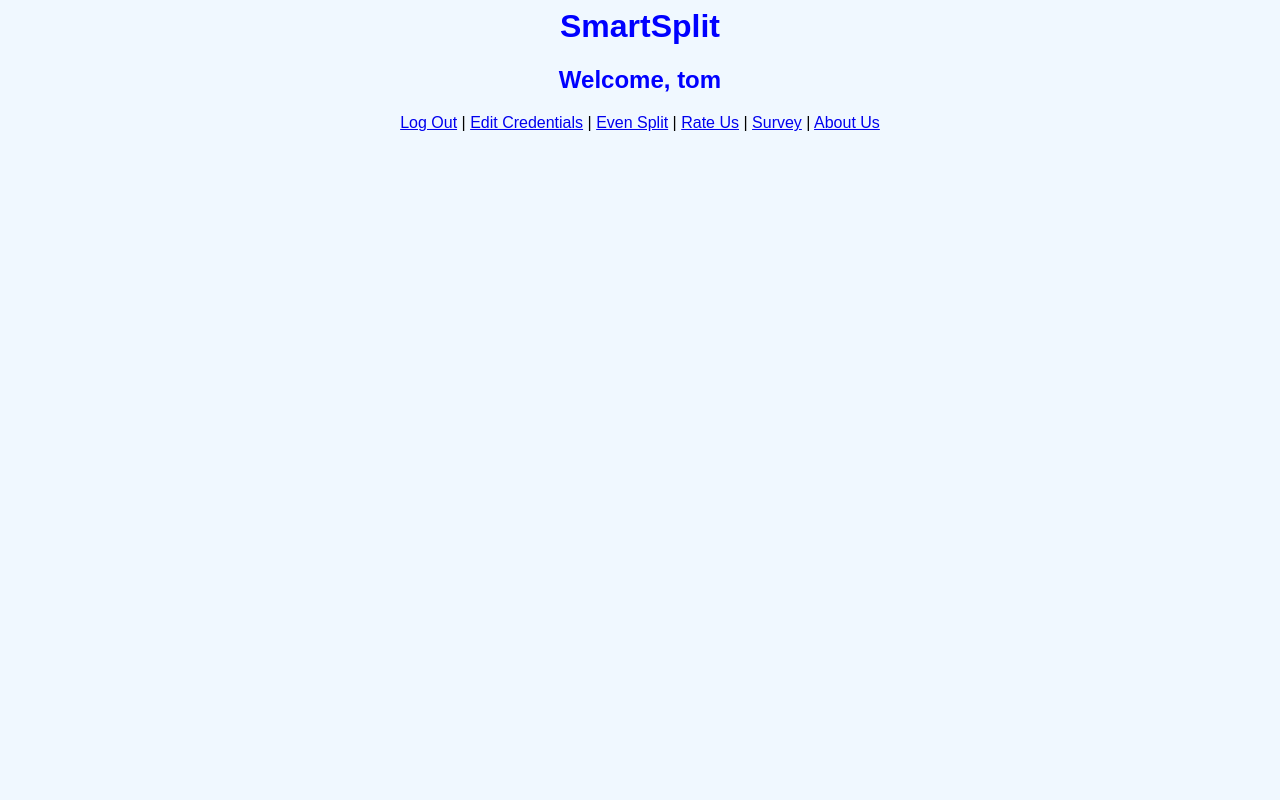
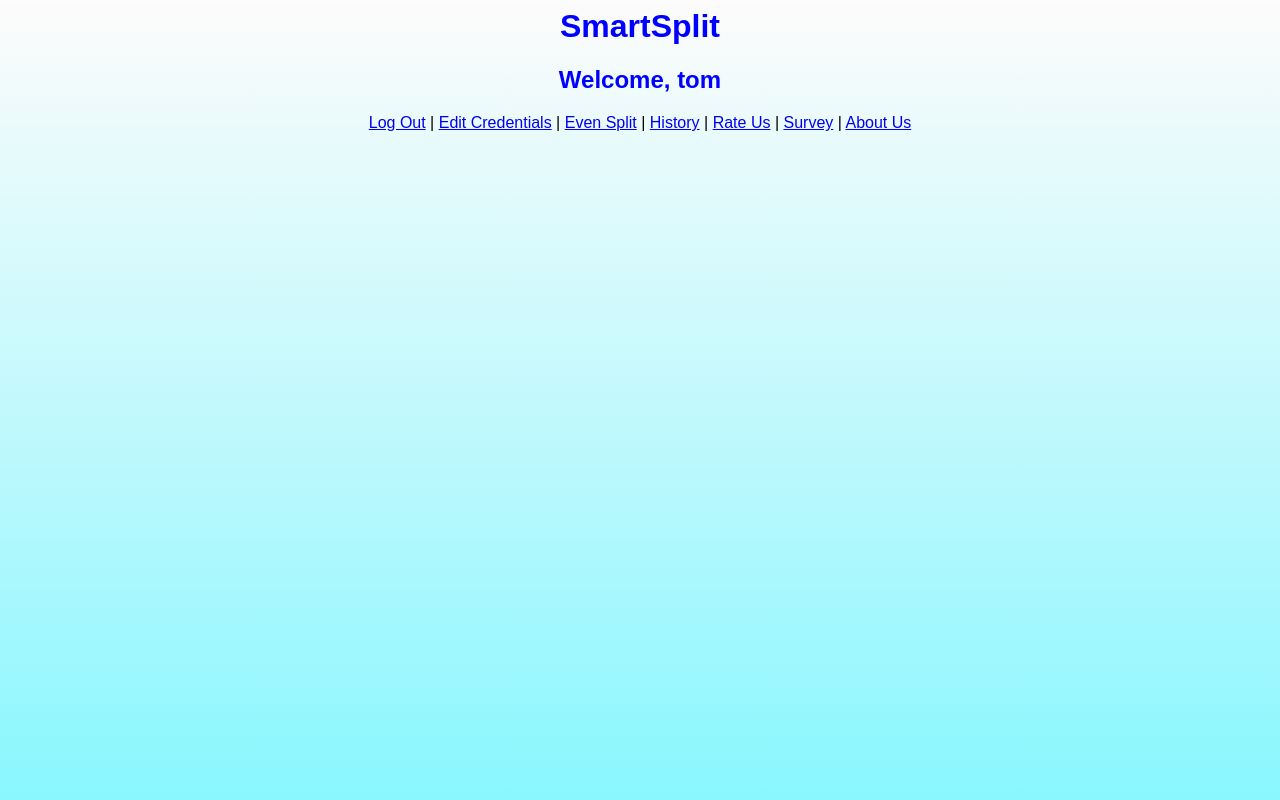
Before and after one commit to senaig97/Project, a Flask app: page / in a window 1280 px wide. Run offline with Flask 2, Linux system fonts and the light colour scheme; a user stored in the database is signed in.

Commit message:
Changed bg

```diff
--- a/app/templates/CustomSplit2.html
+++ b/app/templates/CustomSplit2.html
@@ -4,7 +4,7 @@
     <style>
         body {
             font-family: Arial, Helvetica, sans-serif;
-            background-color: AliceBlue;
+            background-image: linear-gradient(to top, #89f7fe 0%, #fdfbfb 100%);
         }
 
         h1 {
--- a/app/templates/EvenSplit2.html
+++ b/app/templates/EvenSplit2.html
@@ -4,7 +4,7 @@
     <style>
         body {
             font-family: Arial, Helvetica, sans-serif;
-            background-color: AliceBlue;
+            background-image: linear-gradient(to top, #89f7fe 0%, #fdfbfb 100%);
         }
 
         h1 {
--- a/app/templates/Home.html
+++ b/app/templates/Home.html
@@ -4,7 +4,7 @@
     <style>
         body {
             font-family: Arial, Helvetica, sans-serif;
-            background-color: AliceBlue;
+            background-image: linear-gradient(to top, #89f7fe 0%, #fdfbfb 100%);
         }
 
         h1 {
@@ -61,6 +61,7 @@
         <a href="http://127.0.0.1:5000/logout">Log Out</a> |
         <a href="http://127.0.0.1:5000/editCredentials">Edit Credentials</a> |
         <a href="http://127.0.0.1:5000/evensplit2">Even Split</a> |
+        <a href="http://127.0.0.1:5000/history">History</a> |
     {% endif %}
     <a href="http://127.0.0.1:5000/rating">Rate Us</a> |
     <a href="http://127.0.0.1:5000/survey">Survey</a> |
--- a/app/templates/editCredentials.html
+++ b/app/templates/editCredentials.html
@@ -6,7 +6,7 @@
 <style>
     body {
         font-family: Arial, Helvetica, sans-serif;
-        background-color: AliceBlue;
+            background-image: linear-gradient(to top, #89f7fe 0%, #fdfbfb 100%);
     }
 
     h2 {
--- a/app/templates/survey.html
+++ b/app/templates/survey.html
@@ -4,7 +4,7 @@
     <style>
         body {
             font-family: Arial, Helvetica, sans-serif;
-            background-color: AliceBlue;
+            background-image: linear-gradient(to top, #89f7fe 0%, #fdfbfb 100%);
         }
 
         h1 {
```
Also changed, not shown: app/templates/LogIn.html (+6 -2 lines), app/templates/Register.html (+13 -3 lines).
